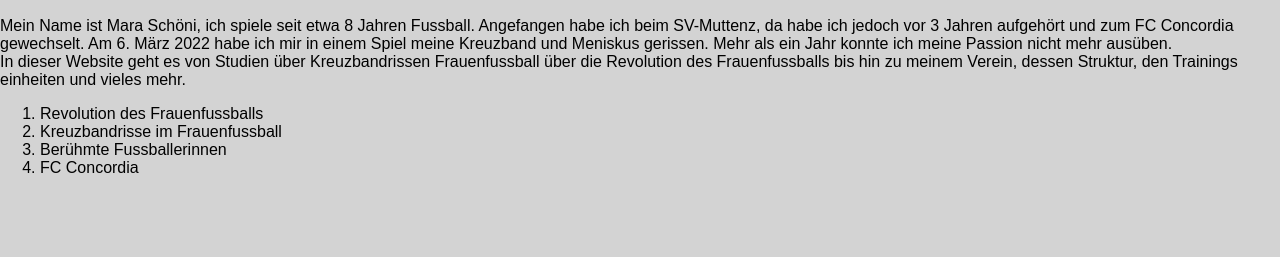
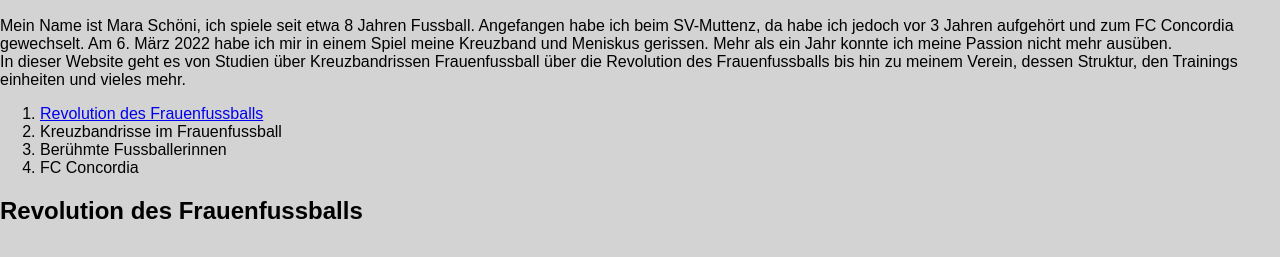
Before and after one commit to gymmu/blogeintrag-Mara1IS, a plain HTML site: page index.html in a window 1280 px wide. Shown: the part 111-368 px from the top of the page. Drawn offline with Linux system fonts and the light colour scheme.

Commit message:
ende lektion

```diff
--- a/index.html
+++ b/index.html
@@ -30,12 +30,21 @@
     </section>
   </main>
 <ol>
-  <li>Revolution des Frauenfussballs
+  <li>
+    <a href="#revolution">
+      Revolution des Frauenfussballs
+    </a>
+  </li>
     <li>Kreuzbandrisse im Frauenfussball</li>
     <li>Berühmte Fussballerinnen</li>
     <li>FC Concordia</li>
-  </li>
+
 </ol>
+
+<section id="revolution">
+  <h2>Revolution des Frauenfussballs</h2>
+
+</section>
 
 </body>
 
```
